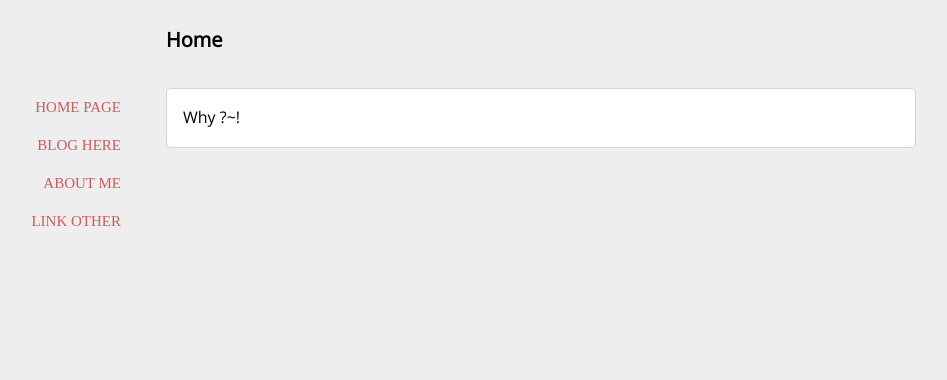
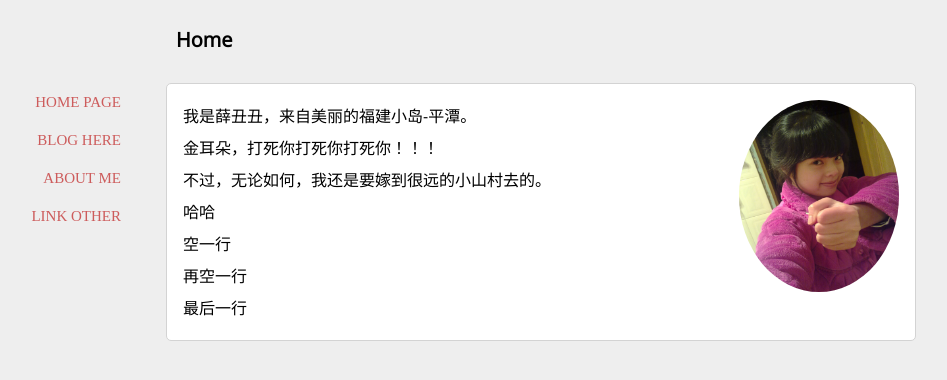
Before and after one commit to chuer/chuer.github.io, a Jekyll site: the page built from index.html, in a window 1280 px wide. Shown: the top 380 px of the page, without its empty margins (99-1046 px from the left). Built offline with Jekyll 4.4.1, drawn with Linux system fonts in a browser that asks for light colours; some web fonts are replaced.

Commit message:
增加头像

```diff
--- a/assets/css/basic.css
+++ b/assets/css/basic.css
@@ -31,6 +31,14 @@ a:hover {
 	text-decoration:none;
 }
 
+/* 头像 */
+img.portrait{
+	height: 12em;
+	width: 10em;
+	border-radius: 100%;
+	float: right;
+}
+
 /* 结构布局 */
 #main {
 	margin: auto;
@@ -38,7 +46,7 @@ a:hover {
 }
 
 header.topbar {
-	padding: .5em 0;
+	padding: .5em 0 0 1em;
 	text-align: left;
 	margin-bottom: 1em;
 	height: 6em;
@@ -65,7 +73,7 @@ nav a:hover {
 
 .content {
 	font-size: 1.6em;
-	line-height: 1.6em;
+	line-height: 2em;
 	border: 1px solid lightGray;
 	background-color: white;
 	border-radius: 5px;
--- a/index.html
+++ b/index.html
@@ -2,5 +2,13 @@
 layout: page
 title: Home
 ---
+{% include JB/setup %}
 
-Why ?~!
+<img class="portrait" src="{{ ASSET_PATH }}/pic/portrait.jpg"/>
+我是薛丑丑，来自美丽的福建小岛-平潭。<br>
+金耳朵，打死你打死你打死你！！！<br>
+不过，无论如何，我还是要嫁到很远的小山村去的。<br>
+哈哈<br>
+空一行<br>
+再空一行<br>
+最后一行<br>
```
Also changed, not shown: assets/pic/portrait.jpg (added), 1 other file.
